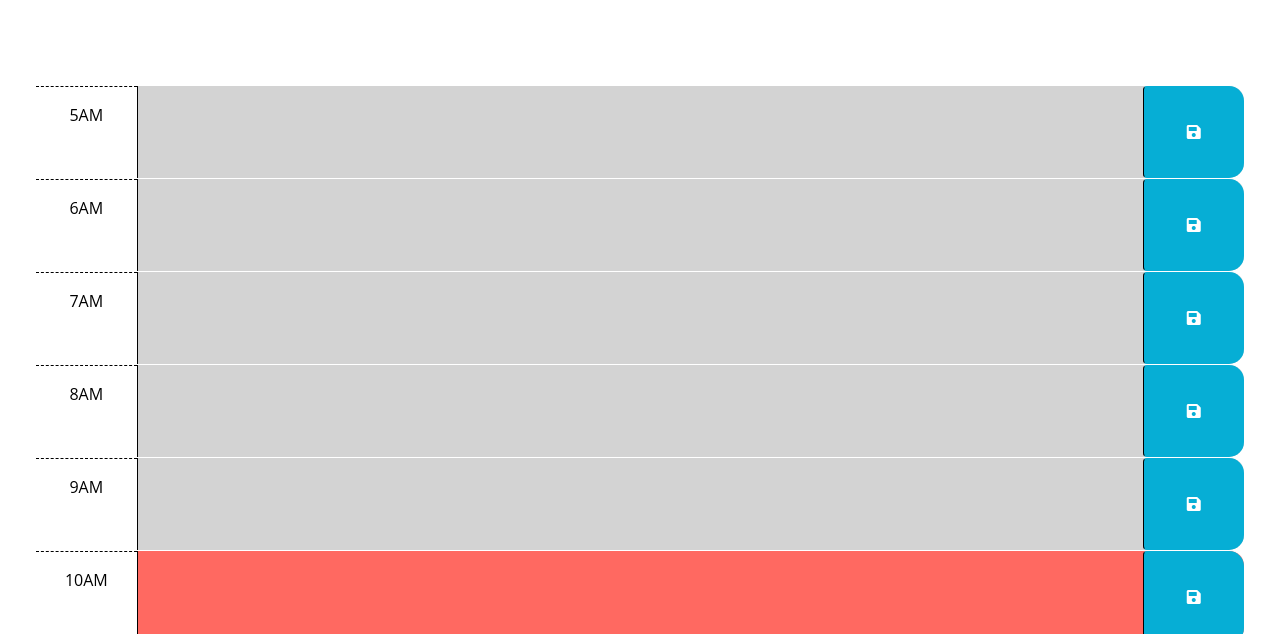
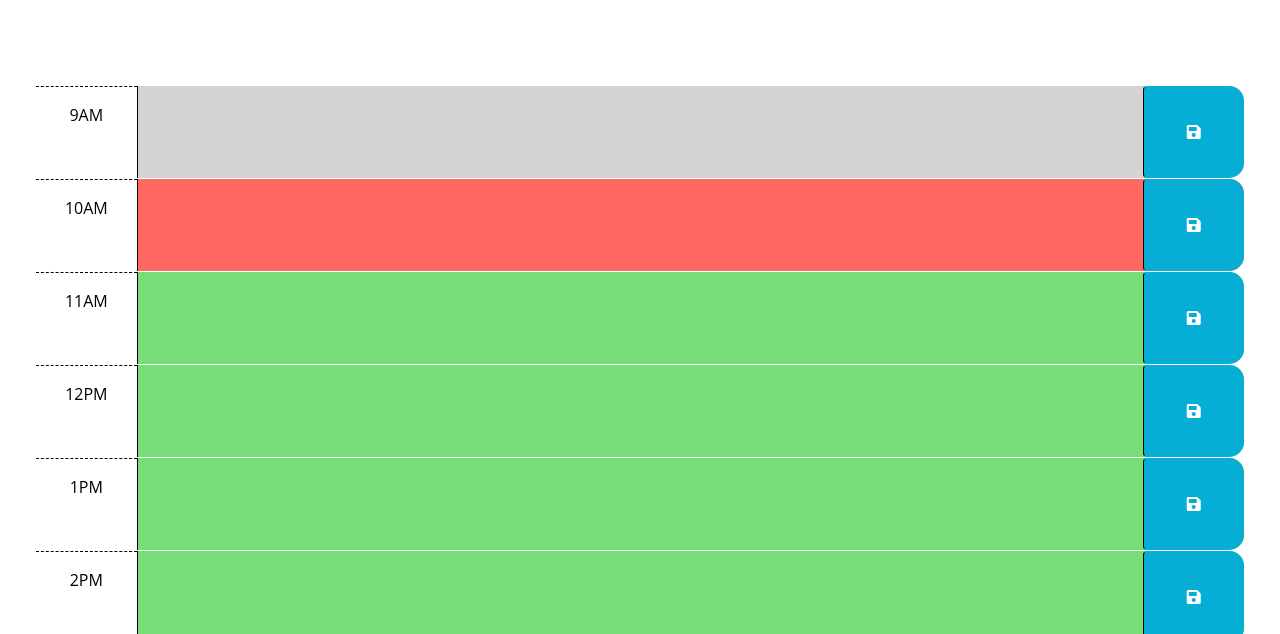
Before and after one commit to clayguerrero/mod5Challenge-WorkDayPlanner, a plain HTML site: page index.html in a window 1280 px wide. Shown: the part 166-800 px from the top of the page. Drawn offline with nearby package versions, Linux system fonts and the light colour scheme.

Commit message:
realized not everyone starts at 5, removed hours to reflect example

```diff
--- a/index.html
+++ b/index.html
@@ -40,38 +40,6 @@
         in the finished product. Remember to delete this comment once the
         code is implemented.
         -->
-
-      <div id="hour-5" class="row time-block past">
-        <div class="col-2 col-md-1 hour text-center py-3">5AM</div>
-        <textarea class="col-8 col-md-10 description" rows="3"> </textarea>
-        <button class="btn saveBtn col-2 col-md-1" aria-label="save">
-          <i class="fas fa-save" aria-hidden="true"></i>
-        </button>
-      </div>
-
-      <div id="hour-6" class="row time-block past">
-        <div class="col-2 col-md-1 hour text-center py-3">6AM</div>
-        <textarea class="col-8 col-md-10 description" rows="3"> </textarea>
-        <button class="btn saveBtn col-2 col-md-1" aria-label="save">
-          <i class="fas fa-save" aria-hidden="true"></i>
-        </button>
-      </div>
-
-      <div id="hour-7" class="row time-block past">
-        <div class="col-2 col-md-1 hour text-center py-3">7AM</div>
-        <textarea class="col-8 col-md-10 description" rows="3"> </textarea>
-        <button class="btn saveBtn col-2 col-md-1" aria-label="save">
-          <i class="fas fa-save" aria-hidden="true"></i>
-        </button>
-      </div>
-
-      <div id="hour-8" class="row time-block past">
-        <div class="col-2 col-md-1 hour text-center py-3">8AM</div>
-        <textarea class="col-8 col-md-10 description" rows="3"> </textarea>
-        <button class="btn saveBtn col-2 col-md-1" aria-label="save">
-          <i class="fas fa-save" aria-hidden="true"></i>
-        </button>
-      </div>
 
       <!-- Example of a past time block. The "past" class adds a gray background color. -->
       <div id="hour-9" class="row time-block past">
```
